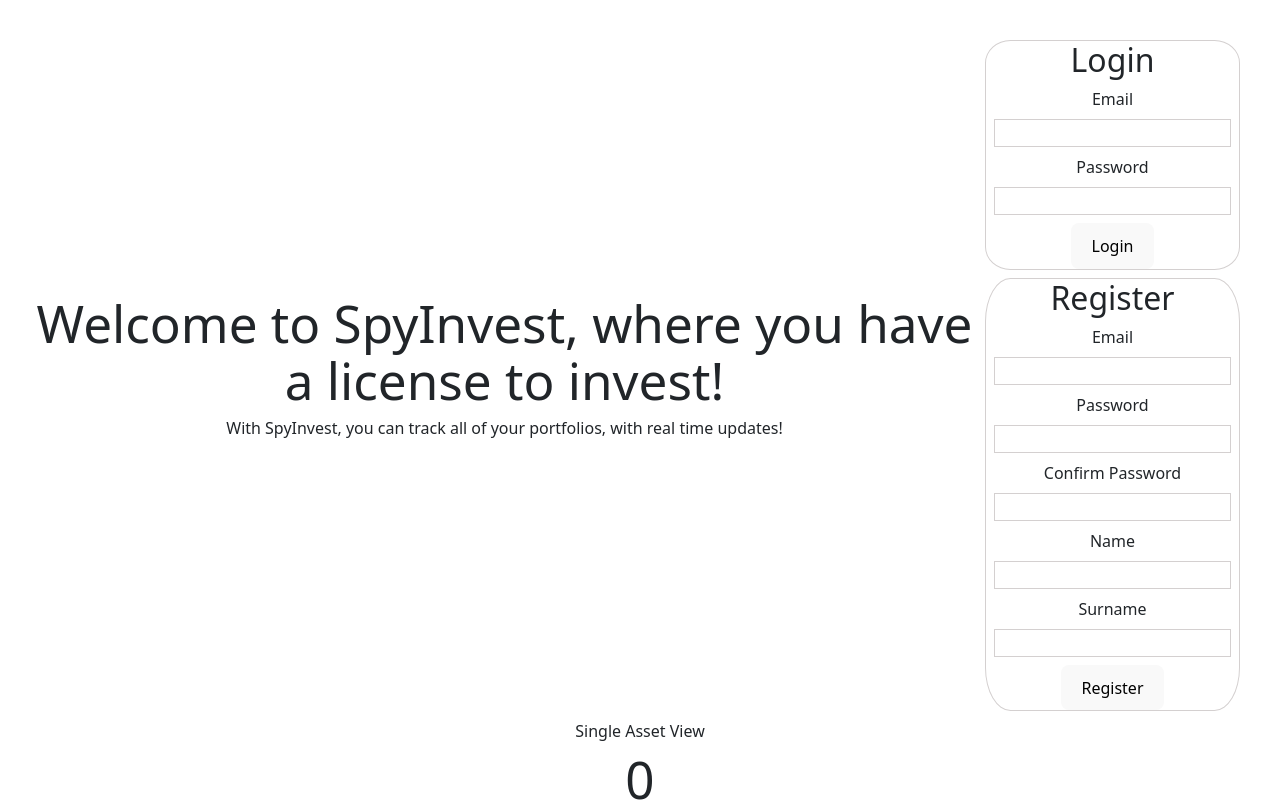
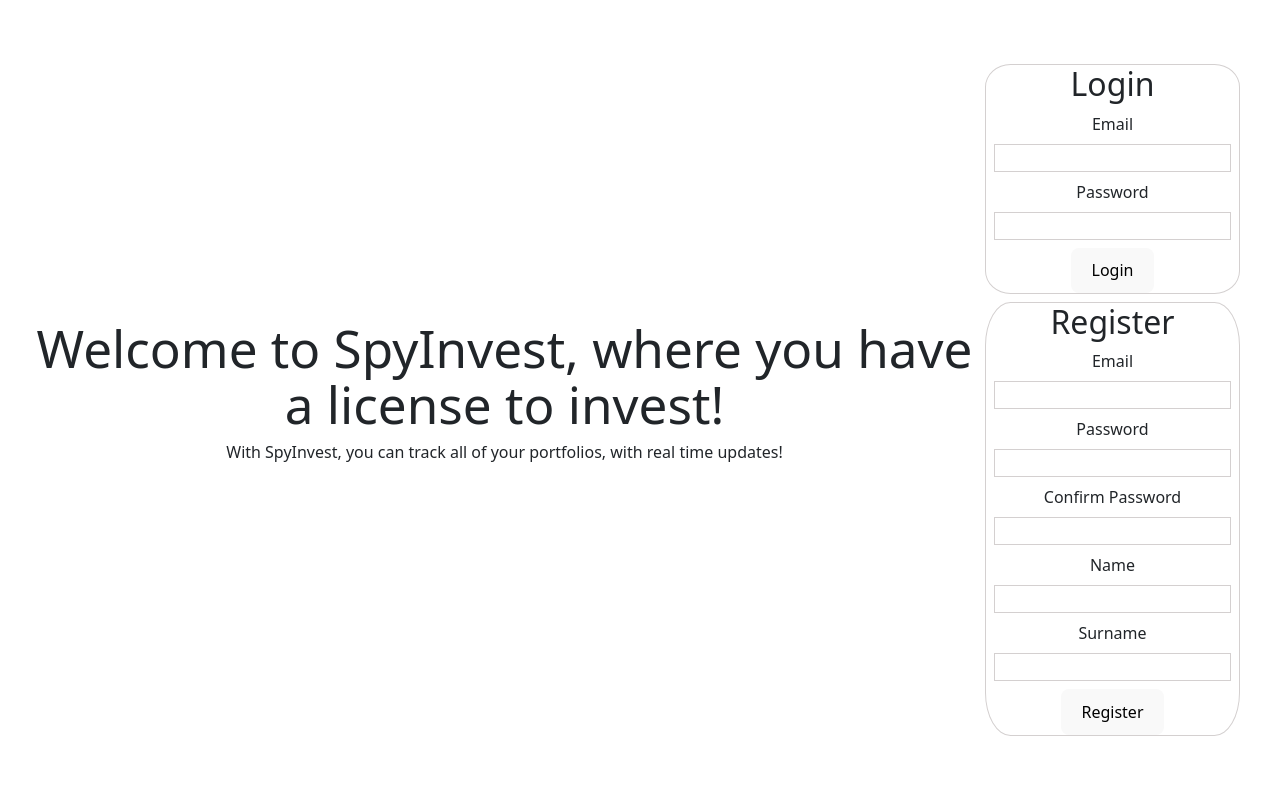
Before and after one commit to olnov/spyinvest, a React (Vite) app in the folder FrontEnd/: page / in a window 1280 px wide. Shown: the top 802 px of the page. Built offline with nearby package versions, Linux system fonts and the light colour scheme; no server answers.

Commit message:
chore: Remove unused code in App.jsx

```diff
--- a/FrontEnd/src/App.jsx
+++ b/FrontEnd/src/App.jsx
@@ -30,7 +30,7 @@
     <>
 
       <RouterProvider router={router} />
-      <WholeViewOfAssets />
+
 
     </>
   )
```
